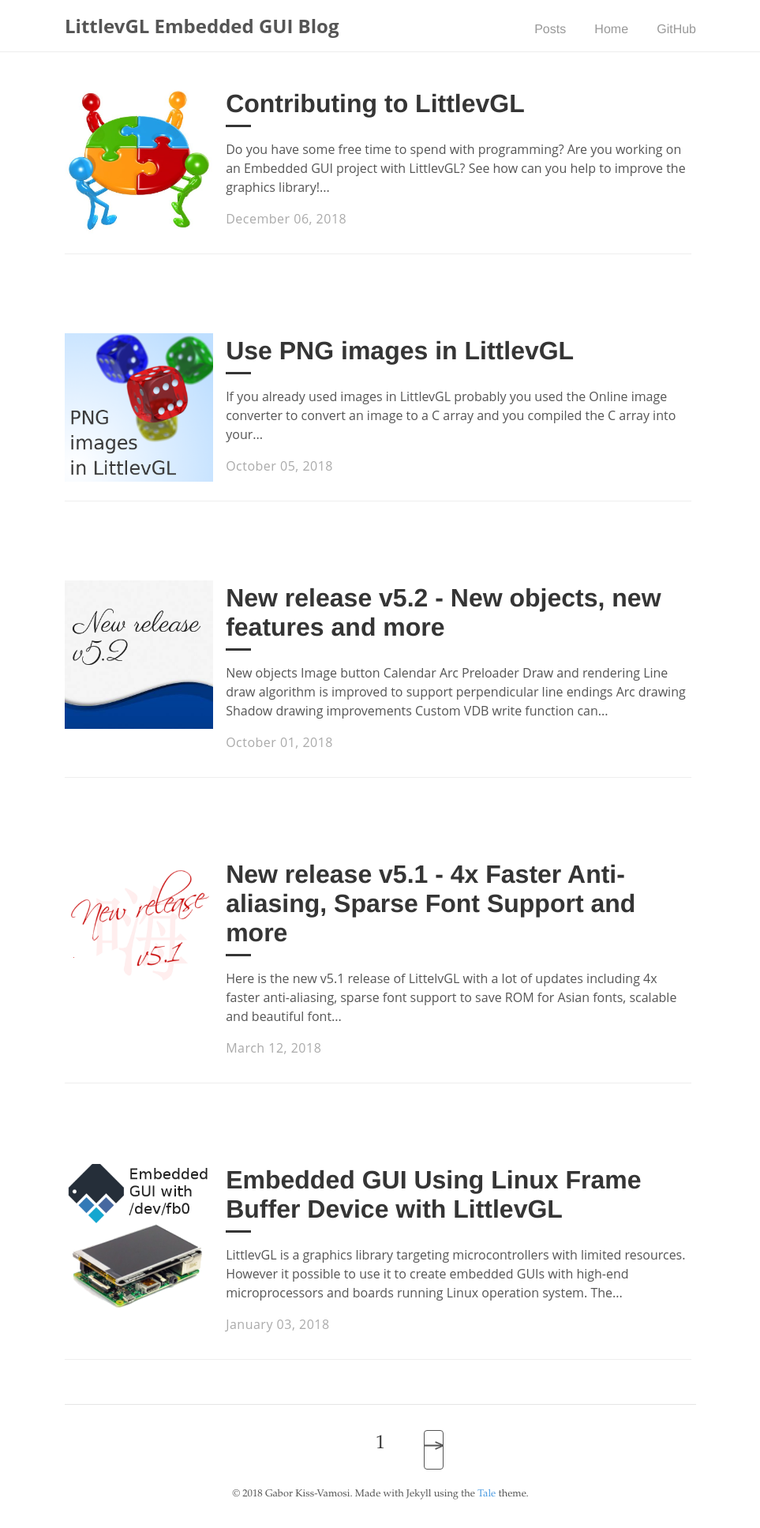
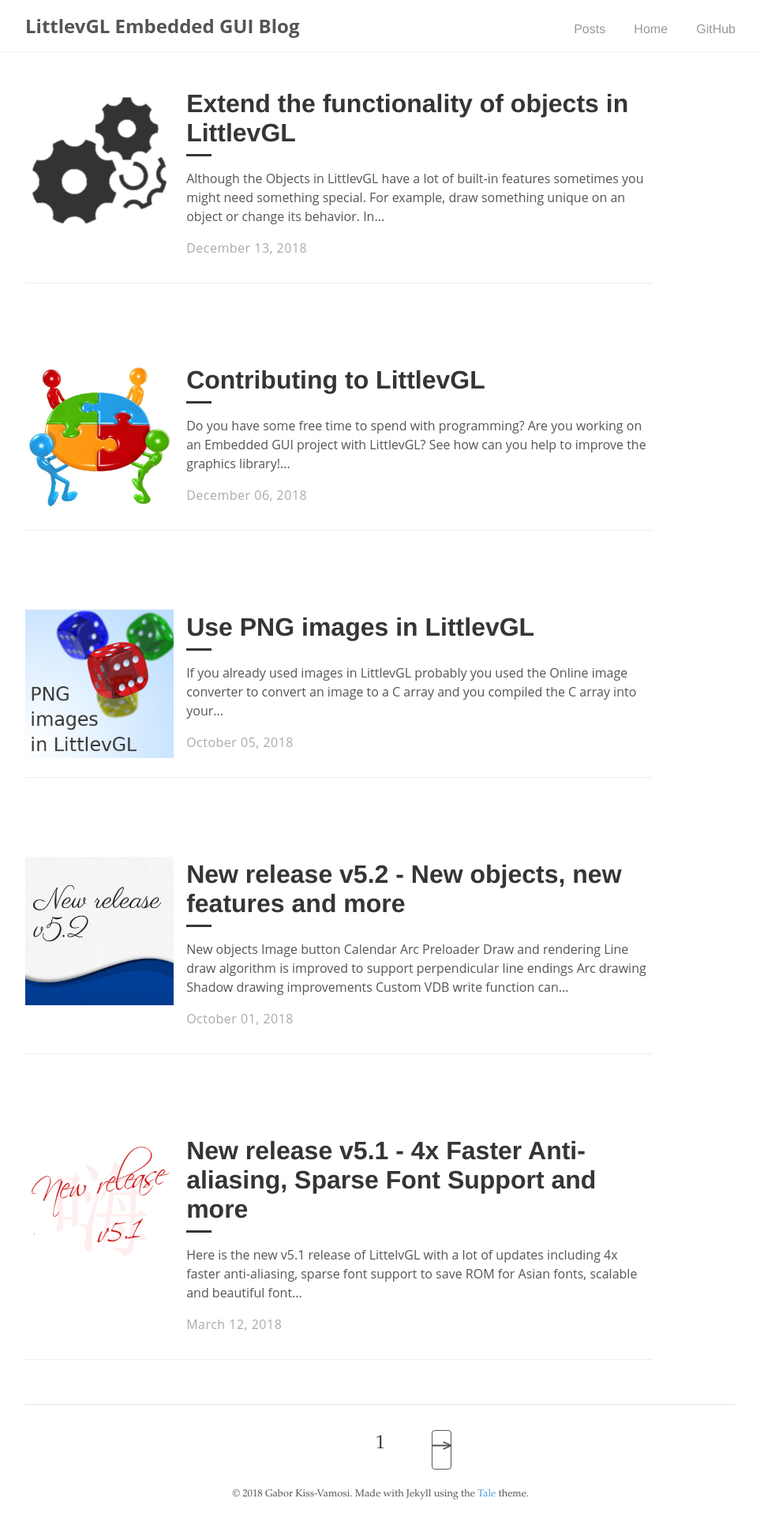
Before and after one commit to lvgl/blog, a Jekyll site: the page built from index.html, in a window 1280 px wide. Shown: the whole page at 79% size, without its empty margins (158-1121 px from the left). Built offline with Jekyll 4.4.1, drawn with Linux system fonts in a browser that asks for light colours; the list of posts is cut into pages by our own code; some of the changed lines change nothing that is shown.

Commit message:
add post: extend lvgl objects

````diff
--- /dev/null
+++ b/_posts/2018-12-13-extend-lvgl-objects.md
@@ -0,0 +1,432 @@
+---
+layout: post
+title: "Extend the functionality of objects in LittlevGL"
+author: "kisvegabor"
+cover: /assets/extend_lvgl_objects/cover.png
+image:
+  path: /assets/extend_lvgl_objects/cover.png
+  height: 300
+  width: 300
+---
+
+**Although the [Objects in LittlevGL](https://doc.littlevgl.com/#Object-types) have a lot of built-in features sometimes you might need something special. For example, draw something unique on an object or change its behavior.
+In this post, I will show you how to add extra functionality to the objects in LittlevGL. You will also learn how LittlevGL works under to hood**
+
+## Inheritance
+Maybe you already know about the inheritance among object types in LittlevGL. Don't panic if don't you can learn it now.
+
+Although C doesn't support classes and inheritance as C++ does with a few tricks and limitations something similar can be achieved. In LittlevGL inheritance means that a derived object knows all the features of its ancestor.
+
+For example, a [Button](https://doc.littlevgl.com/#Button) is inherited from the [Container](https://doc.littlevgl.com/#Container). The _Container_ has the _Layout_ feature so the _Button_ also has this feature. The _Container_ is inherited from the [Base object](https://doc.littlevgl.com/#Base-object).
+The _Base object_ knows all the basic things like position and size. So the _Container_ and the _Button_ also have position and size attributes.
+
+![Inheritance example in LittlevGL](/assets/extend_lvgl_objects/inheritance.jpg)
+_Inheritance example in LittlevGL_
+
+Because the _Base object_ is the ancestor of every object type (sometimes indirectly through other objects types) every object type has size, position, and similar basic attributes.
+
+## Extended data
+In LittlevGL every object type has a data structure (`struct`) which holds data for the objects. It is called **extended data**.
+
+For example, in case, of a _Button_ this structure stores the current state (pressed, released etc.) and the styles for each state.
+
+To work with inheritance the ancestors should see the object in same way independently if something is derived from it or not.
+So _Container_ shouldn't care about if it's really just a _Container_ or a _Button_, the layout feature should work.
+To achieve it the extended data is declared like this:
+
+```c
+/*Example extended data of an ancestor */
+typedef struct {
+  int value1;
+  int value2;
+} ancestor_t;
+
+
+/*Example extended data of a derived object*/
+typedef struct {
+  ancestor_t ancestor;      /*Include the ancestors extend data first*/
+  char * text;              /*Add new data*/
+} derived_t;
+
+```
+
+So the key is to add the ancestors extended data first. This way if the ancestor reads the extended data as `ancestor_t` is will see the correct type and if the derived reads it, it will see the _ancesor_ + _derived data_.
+
+
+### Add custom extended data to an object type
+
+Let's see a silly but real life example. Store an integer temperature value in a button's extended data:
+```c
+/*Custom extended data based on the Button*/
+typedef struct {
+    lv_btn_ext_t btn;       /*The ancestor button structure*/
+    int temp;               /*New custom data*/
+}temp_btn_ext_t;
+
+/**
+ * Called when the button is clicked
+ * @param btn pointer to a button
+ * @return LV_RES_OK because the button is not deleted here
+ */
+lv_res_t btn_click(lv_obj_t * btn)
+{
+    /*Get the extended data*/
+    temp_btn_ext_t * ext = lv_obj_get_ext_attr(btn);
+
+    /*Do something with the temperature value*/
+    printf("Button temp: %d\n", ext->temp);
+
+    return LV_RES_OK;
+}
+
+void test(void)
+{
+    lv_obj_t * btn = lv_btn_create(lv_scr_act(), NULL);
+    lv_btn_set_action(btn, LV_BTN_ACTION_CLICK, btn_click); /*Assign an action function*/
+    lv_obj_allocate_ext_attr(btn, sizeof(temp_btn_ext_t));  /*Re-alloacte the extended data*/
+
+    /*Use the custom extended data*/
+    temp_btn_ext_t * ext = lv_obj_get_ext_attr(btn);
+    ext->temp = 42;
+}
+
+```
+
+That's it. Now you know how to add any custom data an object.
+
+## Custom functions
+
+In LittlevGL every object has two special functions:
+- **Design function** defines how the object should look like
+- **Signal function** defines how the object should behave
+
+### Design function
+The design function of the objects are called automatically by the library when the object needs to be redrawn. A simple design function to draw a rectangle looks like this:
+```c
+/**
+ * Example design function
+ * @param obj pointer to the object to draw
+ * @param mask only this area will be redrawn
+ * @param mode see below
+ * @return if mode == LV_DESIGN_COVER_CHK:
+ *              true if the object fully covers the mask area
+ *         else:
+ *              always true
+ */
+bool example_design(lv_obj_t * obj,
+                    const  lv_area_t * mask,
+                    lv_design_mode_t mode)
+{
+    if(mode == LV_DESIGN_COVER_CHK) {
+        /* Decide if the object's coordinates (obj->coords)
+         * are fully cover mask or not */
+        if(cover) return true;
+        else return false;
+    }
+    else if(mode == LV_DESIGN_DRAW_MAIN) {
+        /* Draw the object. For example draw a rectangle. */
+        lv_style_t * style = lv_obj_get_style(obj);
+        lv_draw_rect(&obj->coords, mask_p, style, lv_obj_get_opa_scale(obj));
+    }
+    else if(mode == LV_DESIGN_DRAW_POST) {
+        /* You can do here further drawings when all the
+         * children of this object are drawn.
+         * For example, scroll bars of lv_page are drawn here to be on top*/
+    }
+
+    return true;
+}
+
+```
+
+It might look a little bit complicated. But usually you don't have to write a totally new design function, just extend the existing one.
+
+Let's continue the previous button + temperature example and display the stored temperature data on the button using a custom design function.
+
+![Extended design function adds custom text to a LittlevGL button](/assets/extend_lvgl_objects/design1.png)
+_Extended design function adds custom text to a LittlevGL button_
+
+```c
+/*Store the original button design function here*/
+static lv_design_func_t old_btn_design;
+
+bool new_btn_design(lv_obj_t * obj, const  lv_area_t * mask, lv_design_mode_t mode)
+{
+    if(mode == LV_DESIGN_COVER_CHK) {
+       /*Use the original function for cover check*/
+       return old_btn_design(obj, mask, mode);
+
+    } else if(mode == LV_DESIGN_DRAW_MAIN) {
+        /*Draw the original button first*/
+        old_btn_design(obj, mask, mode);
+
+        /*Draw a label*/
+        temp_btn_ext_t * ext = lv_obj_get_ext_attr(obj);
+        char buf[32];
+        sprintf(buf, "Temp\n%d", ext->temp);
+        lv_draw_label(&obj->coords, mask, &lv_style_btn_rel, lv_obj_get_opa_scale(obj), buf, LV_TXT_FLAG_CENTER, NULL);
+
+    } else if(mode == LV_DESIGN_DRAW_POST) {
+        /*Use the original function for post draw*/
+        old_btn_design(obj, mask, mode);
+    }
+
+    return true;
+}
+
+void test_btn(void)
+{
+    lv_obj_t * btn = lv_btn_create(lv_scr_act(), NULL);
+    old_btn_design = lv_obj_get_design_func(btn);
+    lv_obj_set_design_func(btn, new_btn_design);
+}
+
+```
+
+#### Animation example
+
+Now create a custom animation using some additional extended data and a new design function. The animation will change the button's appearance to the pressed style and back when it is released.
+
+![Animated button with LittlevGL](/assets/extend_lvgl_objects/btn_anim.gif)
+_Animated button with LittlevGL_
+
+```c
+/*Store the original button design function here*/
+static lv_design_func_t old_btn_design;
+
+/**
+ * Called by the animation
+ * @param btn pointer to a button to animate
+ * @param value current value of animation
+ */
+static void btn_anim_func(void * btn, int32_t value)
+{
+    /* Save the new value and refresh the object.
+     * `anim_state` will be used in the design function*/
+    temp_btn_ext_t * ext = lv_obj_get_ext_attr(btn);
+    ext->anim_state = value;
+    lv_obj_invalidate(btn);
+}
+
+/**
+ * Called when the button is clicked
+ * @param btn pointer to a button
+ * @return LV_RES_OK because the button is not deleted here
+ */
+lv_res_t btn_click(lv_obj_t * btn)
+{
+    /*Start a play back animation */
+    lv_anim_t a;
+    a.var = btn;
+    a.start = 0;
+    a.end = 255;
+    a.fp = (lv_anim_fp_t)btn_anim_func;
+    a.path = lv_anim_path_linear;
+    a.end_cb = NULL;
+    a.act_time = 0;
+    a.time = 200;
+    a.playback = 1;
+    a.playback_pause = 100;
+    a.repeat = 0;
+    a.repeat_pause = 0;
+    lv_anim_create(&a);
+
+    return LV_RES_OK;
+}
+
+bool new_btn_design(lv_obj_t * obj, const  lv_area_t * mask, lv_design_mode_t mode)
+{
+    if(mode == LV_DESIGN_COVER_CHK) {
+       /*Use the original function for cover check*/
+       return old_btn_design(obj, mask, mode);
+
+    } else if(mode == LV_DESIGN_DRAW_MAIN) {
+
+        /*Draw a rectangle with the normal released style*/
+        lv_draw_rect(&obj->coords, mask,
+                     lv_btn_get_style(obj, LV_BTN_STYLE_REL), lv_obj_get_opa_scale(obj));
+
+        /* Draw an other rectangle on top of the previous with pressed state but
+         * set its opacity according to `anim_state`*/
+        temp_btn_ext_t * ext = lv_obj_get_ext_attr(obj);
+        lv_style_t style;
+        lv_style_copy(&style, lv_btn_get_style(obj, LV_BTN_STYLE_PR));
+        style.body.opa = ext->anim_state;
+        lv_draw_rect(&obj->coords, mask, &style, lv_obj_get_opa_scale(obj));
+
+    } else if(mode == LV_DESIGN_DRAW_POST) {
+        /*Use the original function for post draw*/
+        old_btn_design(obj, mask, mode);
+    }
+
+    return true;
+}
+
+void test_btn(void)
+{
+    lv_obj_t * btn = lv_btn_create(lv_scr_act(), NULL);
+    lv_btn_set_action(btn, LV_BTN_ACTION_CLICK, btn_click);
+    lv_obj_allocate_ext_attr(btn, sizeof(temp_btn_ext_t));  /*Re-alloacte the extended data*/
+
+    /*Initialize the custom extended data*/
+    temp_btn_ext_t * ext = lv_obj_get_ext_attr(btn);
+    ext->anim_state = 0;
+
+    /*Save the old design function and set the new one */
+    old_btn_design = lv_obj_get_design_func(btn);
+    lv_obj_set_design_func(btn, new_btn_design);
+}
+
+```
+
+### Signal function
+
+The signal function is responsible for the behavior of the objects. When something happens with an object the library automatically sends a signal to the object to notify it. The signal is processed in the _signal function_  and the object can do something according to the event.
+
+For example, when an object is released `LV_SIGNAL_RELEASED` is sent. In this case, a button calls the user-defined release action.
+
+An other signal is `LV_SIGNAL_CORD_CHG`. For example, the [Page](https://doc.littlevgl.com/#Page) object uses it to limit the scrolling of the scrollable area.
+
+![The scrolling on a Page is limited](/assets/extend_lvgl_objects/page_limit.gif)
+_The scrolling on a Page is limited_
+
+A signal function always calls its ancestor's signal function first. This way an object type can inherit the behavior of its ancestors. For example, if a _Button_'s size has changed the layout needs to be recalculated by the _Container_ (ancestor).
+
+So let's see what happens:
+1. You call `lv_obj_set_size(btn, width, height)`
+2. `lv_obj_set_size` sends a `LV_SIGNAL_CORD_CHG` to the _Button_
+3. In the _Button_'s signal function its ancestor's (_Container_) signal function is called
+4. In the _Container_'s signal function the layout is recalculated i. e. the children are repositioned according to the new size.
+5. Finally, the button processes the signal, however. it has nothing to do with `LV_SIGNAL_CORD_CHG`.
+
+So by inheriting the _Button_ from the _Container_, all the _Container_ functionalities can be used by the _Button_.
+
+#### Position limitation with a custom signal function
+
+I will show you an example, how to create a signal function which:
+- Doesn't let a button to be dragged out of its parent
+- Enables only horizontal dragging
+- Animates the button to the middle on release
+
+Without the new signal function it behaves like:
+
+![Position limit still not applied](/assets/extend_lvgl_objects/knob_before.gif)
+_Position limit still not applied_
+
+But with the new signal function:
+![Limit the position with signal function and add animation](/assets/extend_lvgl_objects/knob.gif)
+_Limit the position with signal function and add animation_
+
+```c
+static lv_signal_func_t old_btn_signal;     /*Store the old signal function*/
+static lv_obj_t * info_label;               /*A label for the demo*/
+
+/**
+ * The new Signal function
+ * @param btn pointer to the button object
+ * @param sign a signal type from `lv_signal_t` enum
+ * @param param pointer to a signal specific variable
+ * @return LV_RES_OK: the object is not deleted in the function; LV_RES_INV: the object is deleted
+ */
+static lv_res_t new_btn_signal(lv_obj_t * btn, lv_signal_t sign, void * param)
+{
+    lv_res_t res;
+
+    /* MANDAORY: Include the ancient signal function */
+    res = old_btn_signal(btn, sign, param);
+    if(res != LV_RES_OK) return res;
+
+    /*Limit the horizontal movement if the coordinates are changed*/
+    if(sign == LV_SIGNAL_CORD_CHG) {
+
+        lv_coord_t x = lv_obj_get_x(btn);
+        lv_coord_t w = lv_obj_get_width(btn);
+        lv_obj_t * parent = lv_obj_get_parent(btn);
+        lv_coord_t parent_w = lv_obj_get_width(parent);
+
+        if(x < 0) x = 0;
+        else if(x + w > parent_w) x = parent_w - w;
+
+        /*Align vertically to the middle and use the limited x coordinate*/
+        lv_obj_align(btn, parent, LV_ALIGN_IN_LEFT_MID, x, 0);
+    }
+    /*If the knob is released ... */
+    else if(sign == LV_SIGNAL_RELEASED || sign == LV_SIGNAL_PRESS_LOST) {
+        lv_coord_t x = lv_obj_get_x(btn);
+        lv_coord_t w = lv_obj_get_width(btn);
+        lv_obj_t * parent = lv_obj_get_parent(btn);
+        lv_coord_t parent_w = lv_obj_get_width(parent);
+
+        /* The Click action is not called if the button was dragged.
+         * So call it manually*/
+        lv_action_t click_action = lv_btn_get_action(btn, LV_BTN_ACTION_CLICK);
+        if(click_action) click_action(btn);
+
+        /*Animate the knob back to the middle*/
+        lv_anim_t a;
+        a.var = btn;
+        a.start = x;
+        a.end = parent_w / 2 - w / 2;
+        a.fp = (lv_anim_fp_t)lv_obj_set_x;
+        a.path = lv_anim_path_linear;
+        a.end_cb = NULL;
+        a.act_time = 0;
+        a.time = 200;
+        a.playback = 0;
+        a.playback_pause = 0;
+        a.repeat = 0;
+        a.repeat_pause = 0;
+        lv_anim_create(&a);
+    }
+
+    return res;
+}
+
+/* Called when the btn is released */
+static lv_res_t btn_click(lv_obj_t* btn)
+{
+    lv_coord_t x = lv_obj_get_x(btn);
+    lv_obj_t * parent = lv_obj_get_parent(btn);
+    lv_coord_t parent_w = lv_obj_get_width(parent);
+
+    /*Determine the side and update the info label*/
+    if(x < parent_w / 2) lv_label_set_text(info_label, "Left");
+    else lv_label_set_text(info_label, "Right");
+
+    lv_obj_align(info_label, parent, LV_ALIGN_OUT_BOTTOM_MID, 0, 10);
+
+    return LV_RES_OK;
+}
+
+void test_knob(void)
+{
+    /*Create a parent (gray rectangle)*/
+    lv_obj_t * parent = lv_obj_create(lv_scr_act(), NULL);
+    lv_obj_set_size(parent, 200, 50);
+    lv_obj_set_style(parent, &lv_style_pretty);
+
+    /*Create a square rectangle button*/
+    lv_obj_t * btn = lv_btn_create(parent, NULL);
+    old_btn_signal = lv_obj_get_signal_func(btn);       /*Save to old signal function*/
+    lv_obj_set_signal_func(btn, new_btn_signal);        /*Set a new signal function*/
+    lv_btn_set_action(btn, LV_BTN_ACTION_CLICK, btn_click); /*Set an action*/
+    lv_obj_set_drag(btn, true);                         /*Enable dragging*/
+    lv_obj_set_size(btn, 40, 40);                       /*Set the size*/
+    lv_obj_align(btn, parent, LV_ALIGN_CENTER, 0, 0);   /*Align to the center of the parent*/
+    lv_obj_set_protect(btn, LV_PROTECT_PRESS_LOST);     /*To prevent press lost on fast drags*/
+
+    /*Create an info label for the demo*/
+    info_label = lv_label_create(lv_scr_act(), NULL);
+    lv_label_set_text(info_label, "Drag the knob");
+    lv_obj_align(info_label, parent, LV_ALIGN_OUT_BOTTOM_MID, 0, 10);
+
+}
+```
+
+## Summary
+You have just learnt the three most important internal mechanisms of LittlevGL:
+- Extended data
+- Design function
+- Signal Function
+
+Use them them customise the exiting objects according to your needs!
--- a/_sass/tale/_layout.scss
+++ b/_sass/tale/_layout.scss
@@ -1,6 +1,6 @@
 .container {
   margin: 0 auto;
-  max-width: 800px;
+  max-width: 900px;
   width: 80%;
 }
 
@@ -9,7 +9,7 @@
 .nav-container {
   display: block;
   margin: 0 auto;
-  max-width: 800px;
+  max-width: 900px;
   width: 80%;
 }
 
````
Also changed, not shown: assets/extend_lvgl_objects/btn_anim.gif (added), assets/extend_lvgl_objects/cover.png (added), assets/extend_lvgl_objects/design1.png (added), assets/extend_lvgl_objects/inheritance.jpg (added), assets/extend_lvgl_objects/knob.gif (added), assets/extend_lvgl_objects/knob_before.gif (added), assets/extend_lvgl_objects/page_limit.gif (added).
